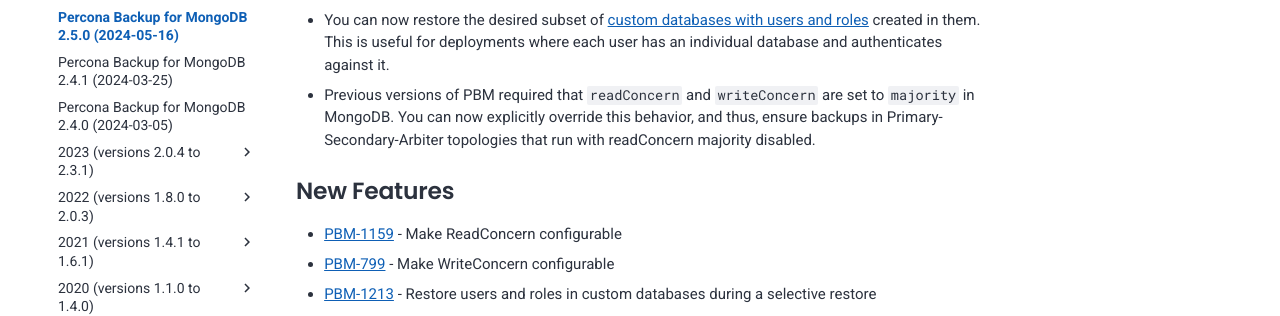
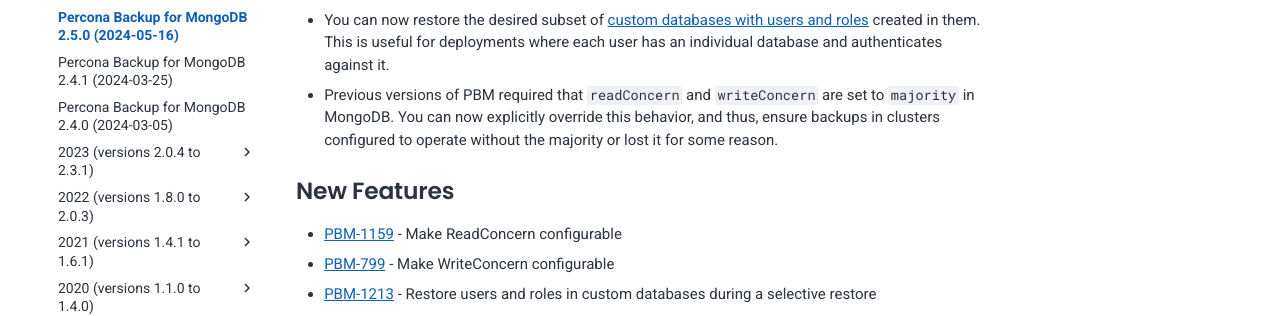
Before and after one commit to percona/pbm-docs, an MkDocs documentation site: the page built from docs/release-notes/2.5.0.md, in a window 1280 px wide and 1168 px high. Shown: the part 374-690 px from the top of the window. Built offline with MkDocs 1.6.1 and Material for MkDocs 9.7.7, drawn with Linux system fonts in a browser that asks for light colours; nearby versions of some CDN libraries; comment, search, counter and statistics services are not loaded.

Commit message:
Rephrased highlight about read/write concerns

```diff
--- a/docs/release-notes/2.5.0.md
+++ b/docs/release-notes/2.5.0.md
@@ -8,7 +8,7 @@
 ## Release Highlights
 
 * You can now restore the desired subset of [custom databases with users and roles](../features/selective-backup.md#restore-a-database-with-users-and-roles) created in them. This is useful for deployments where each user has an individual database and authenticates against it.
-* Previous versions of PBM required that `readConcern` and `writeConcern` are set to `majority` in MongoDB. You can now explicitly override this behavior, and thus, ensure backups in Primary-Secondary-Arbiter topologies that run with readConcern majority disabled.
+* Previous versions of PBM required that `readConcern` and `writeConcern` are set to `majority` in MongoDB. You can now explicitly override this behavior, and thus, ensure backups in clusters configured to operate without the majority or lost it for some reason.
 
 
 ## New Features
```
